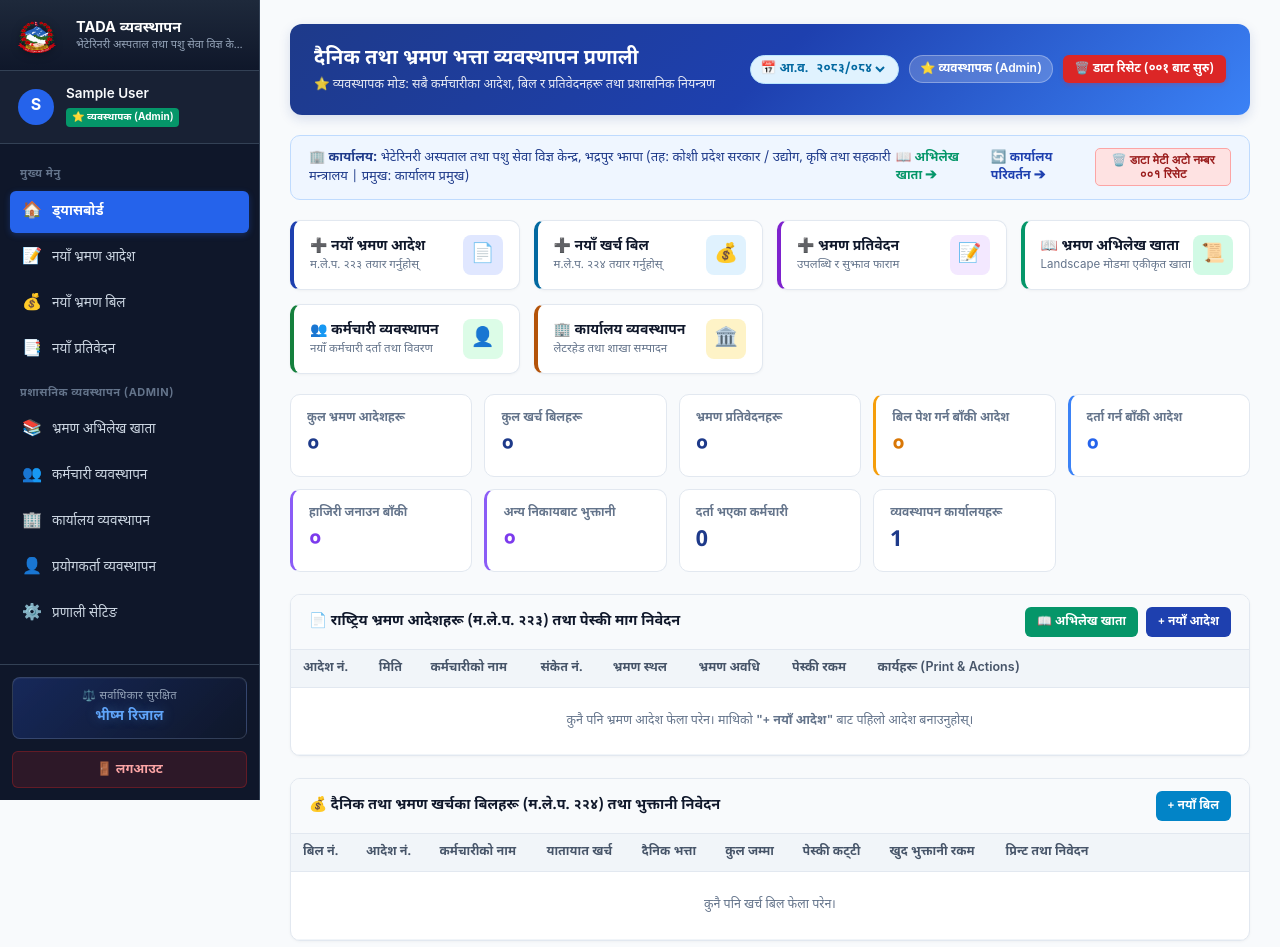
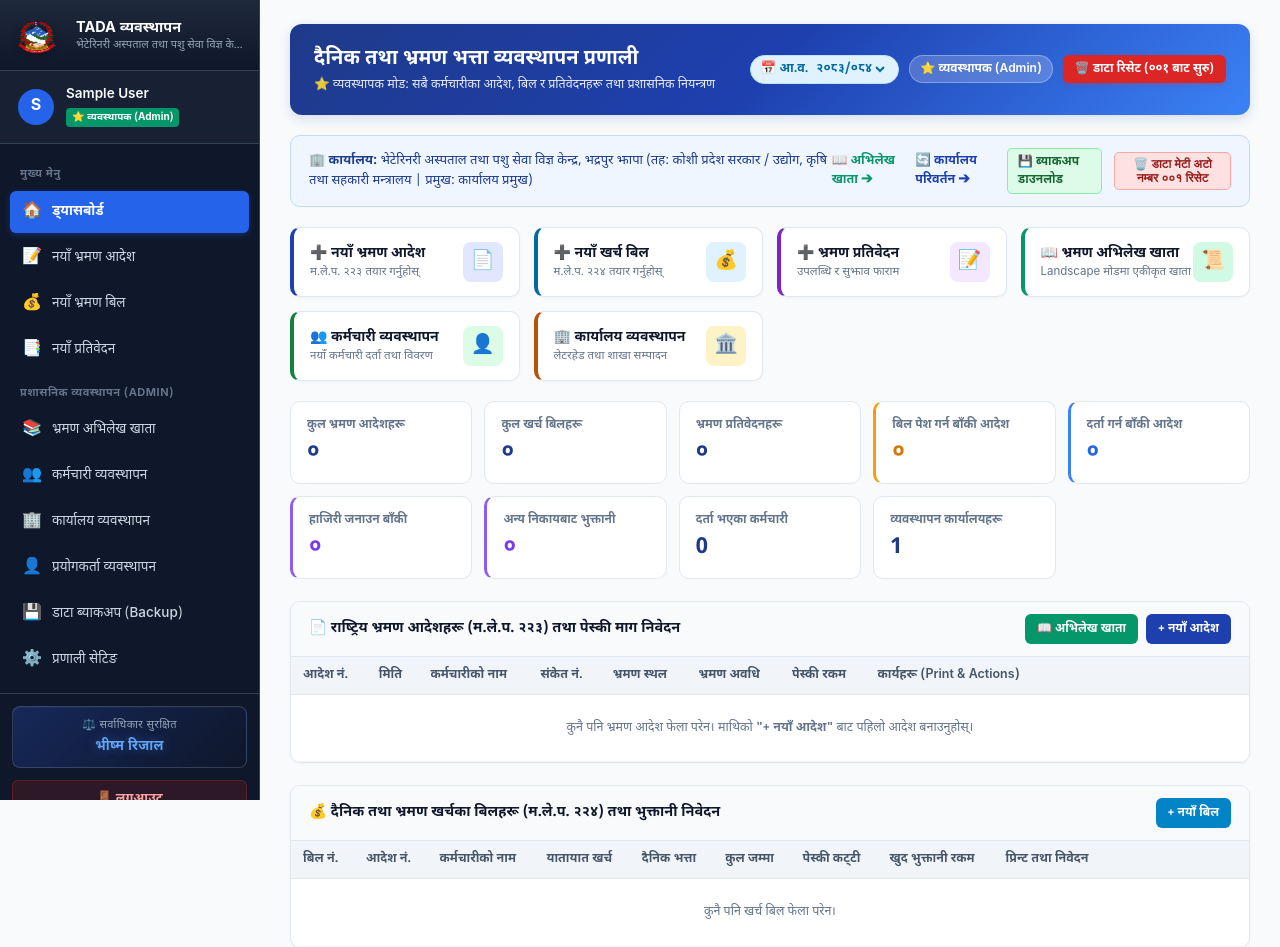
Before and after one commit to Vhlsjhapa/tada_system, a Django app: page / in a window 1280 px wide. Shown: the top 947 px of the page. Run offline with Django 5.2, Linux system fonts and the light colour scheme; the visitor is signed in with stand-in values (Sample User, id 1); data comes from the database, SQL or seed files in the repository; data that the repository does not hold is empty.

Commit message:
Add 1-click system database and media backup download feature

```diff
--- a/core/urls.py
+++ b/core/urls.py
@@ -22,6 +22,7 @@
     # Office & System Data Management (Admin Only)
     path('offices/', views.manage_offices, name='manage_offices'),
     path('offices/set-default/<int:pk>/', views.set_default_office, name='set_default_office'),
+    path('download-backup/', views.download_backup_view, name='download_backup'),
     path('reset-all-records/', views.reset_all_records_view, name='reset_all_records'),
     path('reset-now/', views.reset_now_direct, name='reset_now_direct'),
 
--- a/templates/dashboard.html
+++ b/templates/dashboard.html
@@ -600,6 +600,12 @@
             </a>
         </li>
         <li>
+            <a href="/download-backup/">
+                <span class="menu-icon">💾</span>
+                <span>डाटा ब्याकअप (Backup)</span>
+            </a>
+        </li>
+        <li>
             <a href="/admin/" target="_blank">
                 <span class="menu-icon">⚙️</span>
                 <span>प्रणाली सेटिङ</span>
@@ -670,6 +676,10 @@
             {% endif %}
             {% if is_admin %}
             <a href="/offices/" style="font-size:12.5px; color:#1e40af; font-weight:700; text-decoration:none;">🔄 कार्यालय परिवर्तन ➔</a>
+
+            <a href="/download-backup/" style="background:#dcfce7; color:#166534; border:1px solid #86efac; padding:4px 10px; border-radius:5px; font-weight:700; font-size:12px; text-decoration:none; display:inline-flex; align-items:center; gap:4px;">
+                💾 ब्याकअप डाउनलोड
+            </a>
 
             <form method="POST" action="/reset-all-records/" style="display:inline;" onsubmit="return confirm('के तपाईं साँच्चै पुराना सम्पूर्ण भ्रमण आदेश, बिल र प्रतिवेदनहरू मेटेर अटो नम्बर ००१ बाट सुरु गर्न चाहनुहुन्छ?');">
                 {% csrf_token %}
--- a/travel/views.py
+++ b/travel/views.py
@@ -2119,3 +2119,39 @@
         'is_edit': True,
         'report': report,
     })
+
+
+import io
+import zipfile
+from django.http import HttpResponse
+
+@login_required
+def download_backup_view(request):
+    user = request.user
+    if not is_admin(user):
+        messages.error(request, "ब्याकअप डाउनलोड गर्न एडमिन अधिकार आवश्यक पर्दछ।")
+        return redirect('/')
+
+    zip_buffer = io.BytesIO()
+    with zipfile.ZipFile(zip_buffer, 'w', zipfile.ZIP_DEFLATED) as zip_file:
+        # Include database file
+        db_path = settings.DATABASES['default']['NAME']
+        if os.path.exists(db_path):
+            zip_file.write(db_path, arcname='db.sqlite3')
+
+        # Include media directory if exists
+        media_root = getattr(settings, 'MEDIA_ROOT', None)
+        if media_root and os.path.exists(media_root):
+            for root, dirs, files in os.walk(media_root):
+                for file in files:
+                    full_path = os.path.join(root, file)
+                    rel_path = os.path.relpath(full_path, media_root)
+                    zip_file.write(full_path, arcname=os.path.join('media', rel_path))
+
+    zip_buffer.seek(0)
+    today_bs = get_today_bs().replace('/', '-')
+    filename = f"TADA_System_Backup_{today_bs}.zip"
+
+    response = HttpResponse(zip_buffer.getvalue(), content_type='application/zip')
+    response['Content-Disposition'] = f'attachment; filename="{filename}"'
+    return response
```
